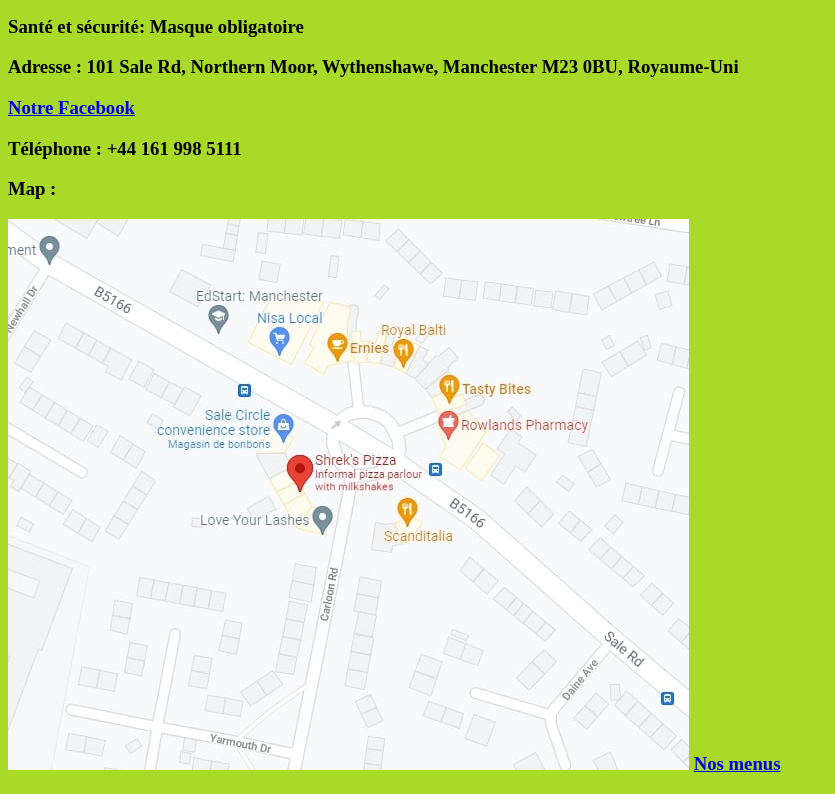
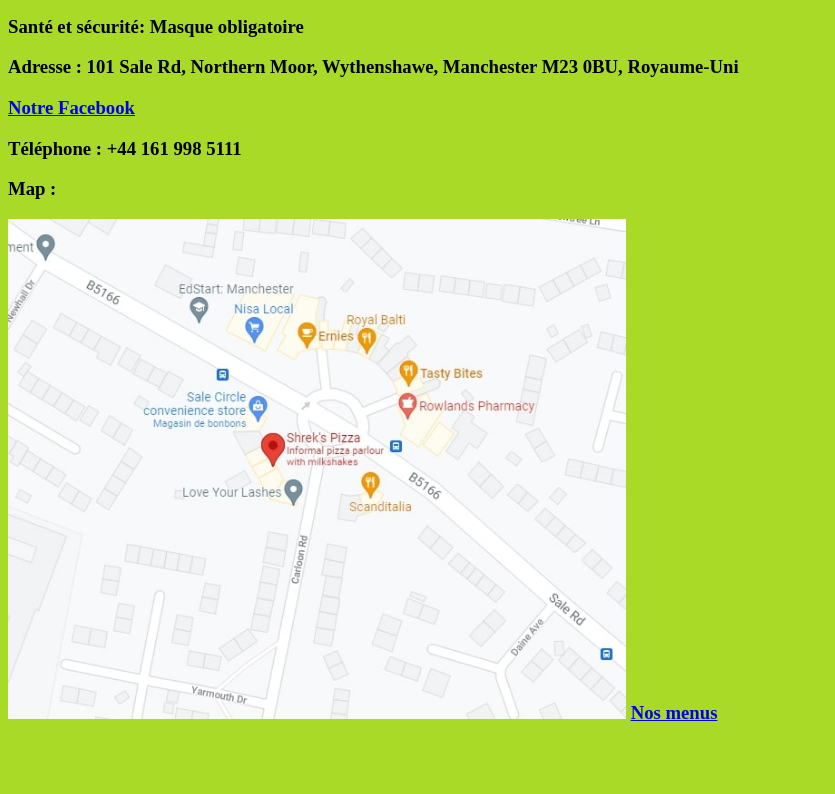
Before and after one commit to BryanLna/NSI_Project, a plain HTML site: page page1.html in a window 1280 px wide. Shown: the part 511-1305 px from the top of the page, without its empty margins (0-835 px from the left). After the commit the page ends 1254 px from the top, so only its background shows below. Drawn offline with Linux system fonts and the light colour scheme.

Commit message:
Update page1.html

```diff
--- a/page1.html
+++ b/page1.html
@@ -18,7 +18,7 @@
 <a href="https://fr-fr.facebook.com/Shreks-Pizza-1905371753029915/"> Notre Facebook </a>
 <H3 align="left"> Téléphone : +44 161 998 5111 <H3>
 <H3 align="left"> Map : <H3>
-<img src="map.jpg">
+<img src="map.jpg" alt=wight="500" height="500">
 <a href="page2.html"> Nos menus </a>
 
 
```
